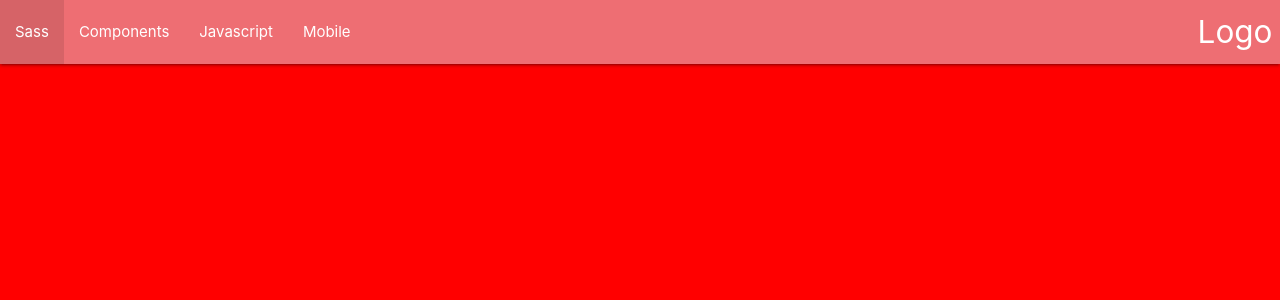
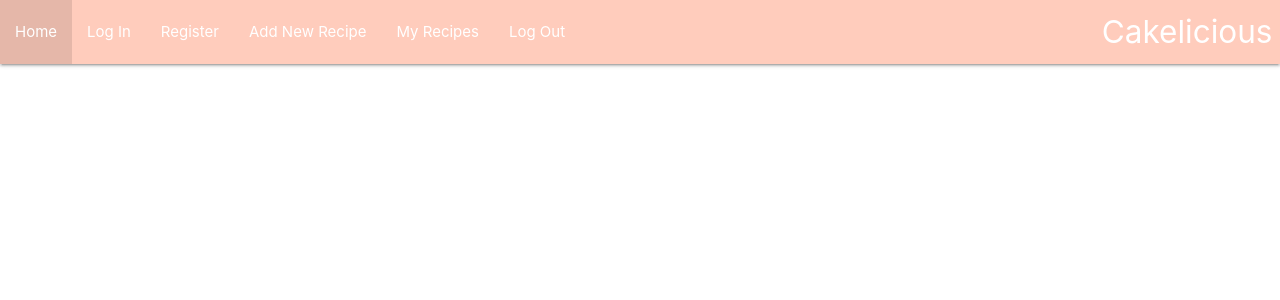
Before and after one commit to sophie-apples/cakelicious, a Flask app: page / in a window 1280 px wide. Shown: the top 300 px of the page. Run offline with Flask 2, Linux system fonts and the light colour scheme; data that the repository does not hold is empty; some libraries are stand-ins or nearby versions.

Commit message:
styled navbar, added js for mobile dropdown but '.sidenav' not recognised

```diff
--- a/static/css/style.css
+++ /dev/null
@@ -1,3 +0,0 @@
-body {
-    background-color: red;
-}
--- a/templates/base.html
+++ b/templates/base.html
@@ -10,25 +10,32 @@
     <title>Cakelicious</title>
 </head>
 <header>
-    <nav>
+    <!-- main navbar -->
+    <nav class="deep-orange lighten-4">
         <div class="nav-wrapper">
-            <a href="#!" class="brand-logo right">Logo</a>
-            <a href="#" data-target="mobile-demo" class="sidenav-trigger"><i class="material-icons">menu</i></a>
-            <ul class="left hide-on-med-and-down">
-                <li><a href="sass.html">Sass</a></li>
-                <li><a href="badges.html">Components</a></li>
-                <li><a href="collapsible.html">Javascript</a></li>
-                <li><a href="mobile.html">Mobile</a></li>
+            <a href="recipes.html" class="brand-logo right">Cakelicious</a>
+            <a href="#" data-target="mobile-demo" class="sidenav-trigger"><i class="fas fa-bars"></i></a>
+            <ul class="left hide-on-med-and-down ">
+                <li><a href="recipes.html">Home</a></li>
+                <li><a href="login.html">Log In</a></li>
+                <li><a href="register.html">Register</a></li>
+
+                <li><a href="addrecipe.html">Add New Recipe</a></li>
+                <li><a href="myrecipes.html">My Recipes</a></li>
+                <li><a href="logout.html">Log Out</a></li>
             </ul>
         </div>
-  </nav>
+    </nav>
+    <!-- mobile navbar -->
+    <ul class="sidenav" id="mobile-demo">
+        <li><a href="recipes.html">Home</a></li>
+        <li><a href="login.html">Log In</a></li>
+        <li><a href="register.html">Register</a></li>
 
-  <ul class="sidenav" id="mobile-demo">
-    <li><a href="sass.html">Sass</a></li>
-    <li><a href="badges.html">Components</a></li>
-    <li><a href="collapsible.html">Javascript</a></li>
-    <li><a href="mobile.html">Mobile</a></li>
-  </ul>
+        <li><a href="addrecipe.html">Add New Recipe</a></li>
+        <li><a href="myrecipes.html">My Recipes</a></li>
+        <li><a href="logout.html">Log Out</a></li>
+    </ul>
 
 
 </header>
@@ -38,8 +45,10 @@
     {% block content %}
     {% endblock %}
 
+    <script src="{{ url_for('static', filename='js/script.js') }}"></script>
     <script src="https://cdnjs.cloudflare.com/ajax/libs/materialize/1.0.0/js/materialize.min.js"></script>
     <script src="https://code.jquery.com/jquery-3.5.1.min.js" integrity="sha256-9/aliU8dGd2tb6OSsuzixeV4y/faTqgFtohetphbbj0=" crossorigin="anonymous"></script>
-    <script src="{{url_for('static', filename='js/script.js')}}"></script>
+
+
 </body>
 </html>
--- a/templates/recipes.html
+++ b/templates/recipes.html
@@ -1,6 +1,4 @@
-<!DOCTYPE html>
-<html lang="en">
-<head>
+
 {% extends "base.html" %}
 {% block content %}
 
```
